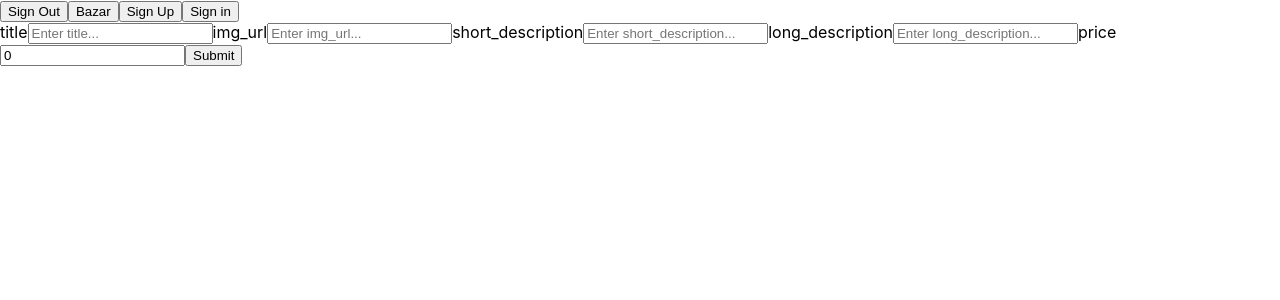
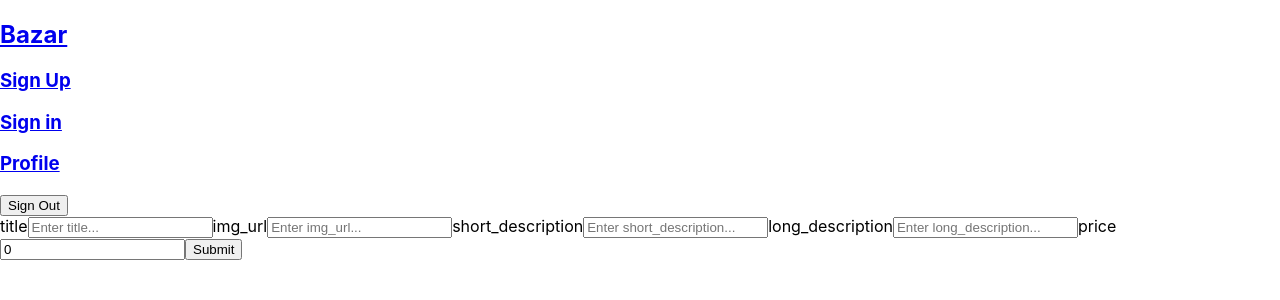
Before and after one commit to wjb108/Bazar, a React (Create React App) app in the folder client/: page /new/item in a window 1280 px wide. Shown: the top 300 px of the page. Built offline with nearby package versions, Linux system fonts and the light colour scheme; no server answers.

Commit message:
working on rendering items that belong to user signed in

```diff
--- a/client/src/App.js
+++ b/client/src/App.js
@@ -49,7 +49,7 @@ function App() {
       <Route exact path="/new/item">
         <ItemCreate />
       </Route>
-      <Route exact path="/users/:id">
+      <Route exact path="/profile">
         <UserProfile />
       </Route>
       <Route exact path="/users/sign_up">
--- a/client/src/components/Navbar.jsx
+++ b/client/src/components/Navbar.jsx
@@ -3,16 +3,19 @@ import { Link } from "react-router-dom";
 export default function Navbar(props) {
   return (
     <div>
-      <button onClick={props.logout}>Sign Out</button>
       <Link to="/items">
-        <button>Bazar</button>
+        <h2>Bazar</h2>
       </Link>
       <Link to="/users/sign_up">
-        <button>Sign Up</button>
+        <h3>Sign Up</h3>
       </Link>
       <Link to="/users/sign_in">
-        <button>Sign in</button>
+        <h3>Sign in</h3>
       </Link>
+      <Link to="/profile">
+        <h3>Profile</h3>
+      </Link>
+      <button onClick={props.logout}>Sign Out</button>
     </div>
   );
 }
--- a/client/src/screens/ItemCreate/ItemCreate.jsx
+++ b/client/src/screens/ItemCreate/ItemCreate.jsx
@@ -47,7 +47,7 @@ export default function ItemCreate() {
     // });
     // props.setCurrentUser(res.payload);
     // props.setToggle((prevState) => !prevState);
-    history.push("/items");
+    history.push("/profile");
   };
 
   return (
--- a/client/src/screens/ItemsGallery/ItemsGallery.jsx
+++ b/client/src/screens/ItemsGallery/ItemsGallery.jsx
@@ -3,7 +3,7 @@ import "./ItemsGallery.css";
 
 export default function ItemsContainer(props) {
   const { allItems } = props;
-
+  console.log(allItems);
   return (
     <>
       <h1>Bazar Items</h1>
--- a/client/src/screens/UserProfile/UserProfile.jsx
+++ b/client/src/screens/UserProfile/UserProfile.jsx
@@ -14,12 +14,31 @@ export default function UserProfile() {
     const user = await getUser(id);
     console.log(user);
     setUserProfile(user);
+    // console.log(userProfile);
   };
+
   return (
     <div>
-      <Link to="/new/item">
+      <h1>My Bazar Items</h1>
+
+      {/* <Link to="/new/item">
         <button>Create New Item</button>
-      </Link>
+      </Link> */}
+      {userProfile &&
+        userProfile.items.map((item) => {
+          <div className="bazar-card" key={item.id}>
+            <div className="bazar-card-image">
+              <img className="bazar-img" src={item.img_url} alt={item.title} />
+            </div>
+            <div className="bazar-card-info">
+              <h4>{`Title: ${item.title}`}</h4>
+              <p>{`Info: ${item.short_description}`}</p>
+              <Link to={`/items/${item.id}`}>
+                <button>More Info</button>
+              </Link>
+            </div>
+          </div>;
+        })}
     </div>
   );
 }
--- a/client/src/screens/UserSignUp/UserSignUp.jsx
+++ b/client/src/screens/UserSignUp/UserSignUp.jsx
@@ -55,7 +55,6 @@ export default function UserSignUp(props) {
           placeholder="Enter password .."
           onChange={handleChange}
         />
-        <input type="submit"></input>
         <label>Password Confirmation</label>
         <input
           name="password_confirmation"
@@ -64,7 +63,6 @@ export default function UserSignUp(props) {
           placeholder="Enter password again .."
           onChange={handleChange}
         />
-        <input type="submit"></input>
         <label>first_name</label>
         <input
           name="first_name"
```
Also changed, not shown: client/src/components/Navbar.css (added).
